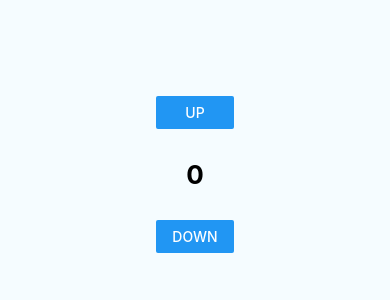
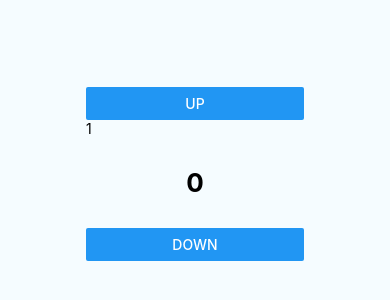
Before and after one commit to rodnolan/ReactNativeReduxCounter, a React Native app: screen / in a window 390 px wide. Shown: the part 248-548 px from the top of the page. Built offline with nearby package versions, Linux system fonts and the light colour scheme.

Commit message:
update local state when the user enters something new in the text field

```diff
--- a/App/components/Counter.js
+++ b/App/components/Counter.js
@@ -3,6 +3,7 @@ import {
   Button,
   StyleSheet,
   Text,
+  TextInput,
   View,
 } from 'react-native';
 
@@ -22,6 +23,20 @@ export default class Counter extends Component {
           {/* this.props.increment is a function that is passed in from the CounterContainer */}
           {/* this function just dispatches an Action */}
           {/* there is no payload because this is a simple implementation */}
+        <TextInput
+          value={String(this.state.jumpBy)}
+          onChangeText={(text) => {
+            // enforce numeric input
+            let jumpBy = 0, valid = true;
+            let numberEntered = Number(text);
+            if (!isNaN(numberEntered)) {
+              jumpBy = numberEntered;
+            } else {
+              valid = false;
+            }
+
+            this.setState({jumpBy, valid}, () => console.log('state.jumpBy is now ' + this.state.jumpBy));
+          }}/>
         <Text
           style={styles.counter}
           onPress={this.props.reset}>
```
